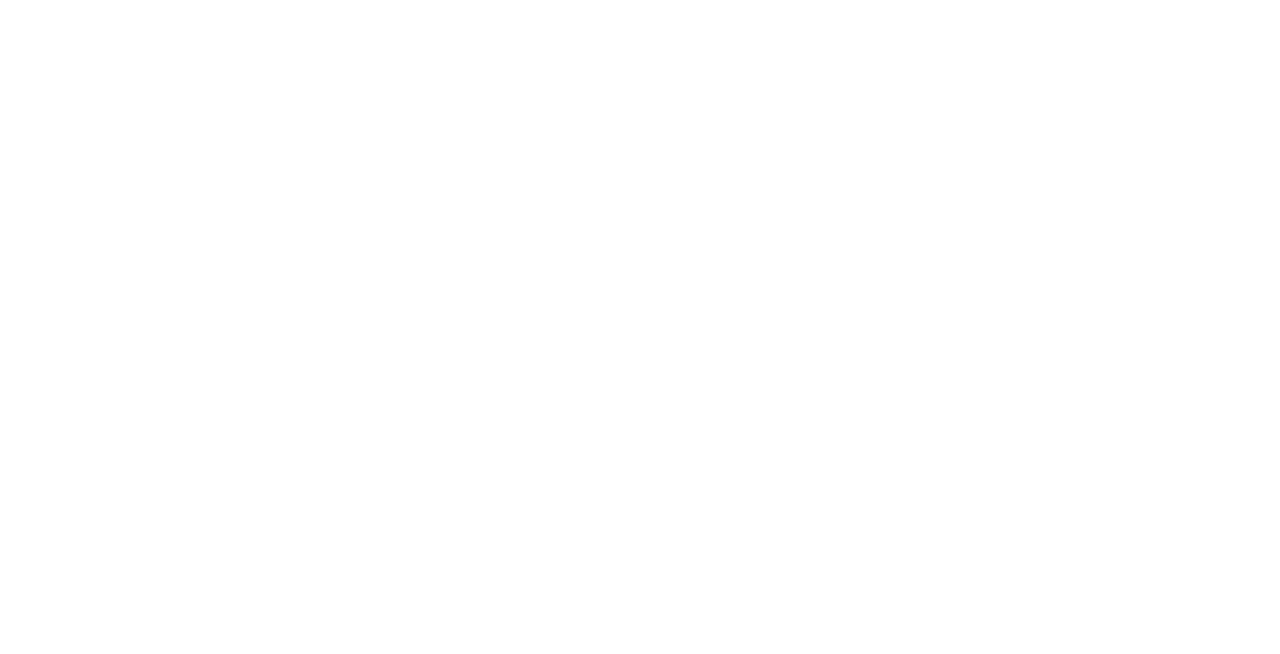
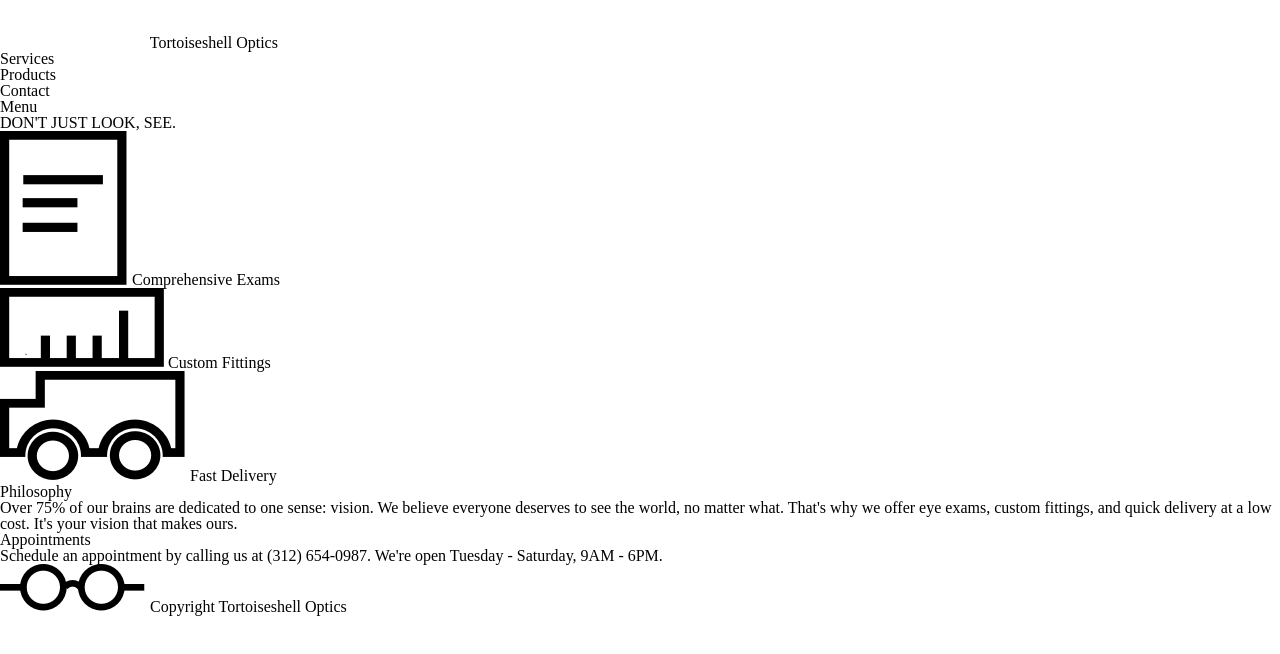
Before and after one commit to mattfine/TortoiseshellOptics, a plain HTML site: page index.html in a window 1280 px wide. Drawn offline with Linux system fonts and the light colour scheme.

Commit message:
Update HTML to match content of webpage

```diff
--- a/index.html
+++ b/index.html
@@ -8,5 +8,70 @@
   </head>
   <body>
 
+    <!-- Header Section -->
+    <div class="background">
+
+      <!-- Top Navigation Bar -->
+      <div class="container flex">
+        <div class="logo">
+          <img src="./resources/images/logo-white.png" alt="Glasses Logo">
+          <span>Tortoiseshell Optics</span>
+        </div>
+        <nav>
+          <ul>
+            <li>Services</li>
+            <li>Products</li>
+            <li>Contact</li>
+          </ul>
+          <ul class="mobile">
+            <li>Menu</li>
+          </ul>
+        </nav>
+      </div>
+
+      <!-- Page Title Box -->
+      <div class="title">
+        <h1>DON'T JUST LOOK, SEE.</h1>
+      </div>
+    </div>
+
+    <!-- Content Section -->
+    <div class="content container">
+
+      <!-- Services Information -->
+      <div class="services">
+        <div class="service">
+          <img src="./resources/images/paper-icon.png" alt="Paper Icon">
+          <span>Comprehensive Exams</span>
+        </div>
+        <div class="service">
+          <img src="./resources/images/ruler-icon.png" alt="Ruler Icon">
+          <span>Custom Fittings</span>
+        </div>
+        <div class="service">
+          <img src="./resources/images/truck-icon.png" alt="Truck Icon">
+          <span>Fast Delivery</span>
+        </div>
+      </div>
+
+      <!-- Company Information -->
+      <div class="information">
+        <div class="info">
+          <h3>Philosophy</h3>
+          <p>Over 75% of our brains are dedicated to one sense: vision. We believe everyone deserves to see the world, no matter what. That's why we offer eye exams, custom fittings, and quick delivery at a low cost. It's your vision that makes ours.</p>
+        </div>
+        <div class="info">
+          <h3>Appointments</h3>
+          <p>Schedule an appointment by calling us at (312) 654-0987. We're open Tuesday - Saturday, 9AM - 6PM.</p>
+        </div>
+      </div>
+    </div>
+
+    <!-- Footer Section -->
+    <footer class="container">
+      <img src="./resources/images/logo-black.png" alt="Glasses Logo">
+      <span>Copyright Tortoiseshell Optics</span>
+    </footer>
+
   </body>
 </html>
```
